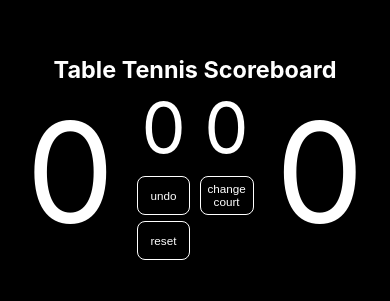
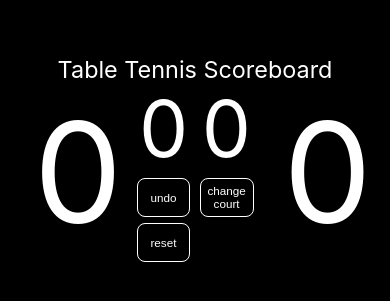
Before and after one commit to yusukemorita/scoreboard, a React (Create React App) app: page / in a window 390 px wide. Shown: the part 257-558 px from the top of the page. Built offline with nearby package versions, Linux system fonts and the light colour scheme.

Commit message:
improve style so that numbers are easy to view in mobile (#2)
* improve style so that numbers are easy to view in mobile

* use vs instead of vmin

* 10 would overlap with game score

```diff
--- a/src/App.tsx
+++ b/src/App.tsx
@@ -20,7 +20,6 @@ const Container = styled.div`
   width: 100vw;
   height: ${100 / ratio}vw;
   max-height: 100vh;
-  max-width: ${100 * ratio}vh;
   margin: auto;
   position: absolute;
   color: white;
@@ -38,7 +37,6 @@ const Title = styled.div`
   width: 100%;
   text-align: center;
   font-size: 6vmin;
-  font-weight: bold;
 `
 
 export default App;
--- a/src/components/scoreboard.tsx
+++ b/src/components/scoreboard.tsx
@@ -91,18 +91,19 @@ const StyledScoreboard = styled.div`
 const StyledPointScore = styled.div`
   width: 30%;
   height: 100%;
-  font-size: 36vmin;
+  font-size: 36vw;
   display: flex;
   justify-content: center;
   align-items: center;
   cursor: pointer;
   user-select: none;
+  letter-spacing: -4vw;
 `
 
 const StyledGameScore = styled.div`
   width: 50%;
   height: 100%;
-  font-size: 18vmin;
+  font-size: 20vw;
   display: flex;
   justify-content: center;
   align-items: center;
@@ -133,7 +134,7 @@ const ButtonContainer = styled.div`
 const Button = styled.button`
   width: 46%;
   height: 10vw;
-  font-size: 3vmin;
+  font-size: 3vw;
   border: 1px solid white;
   border-radius: 8px;
   background: black;
```
